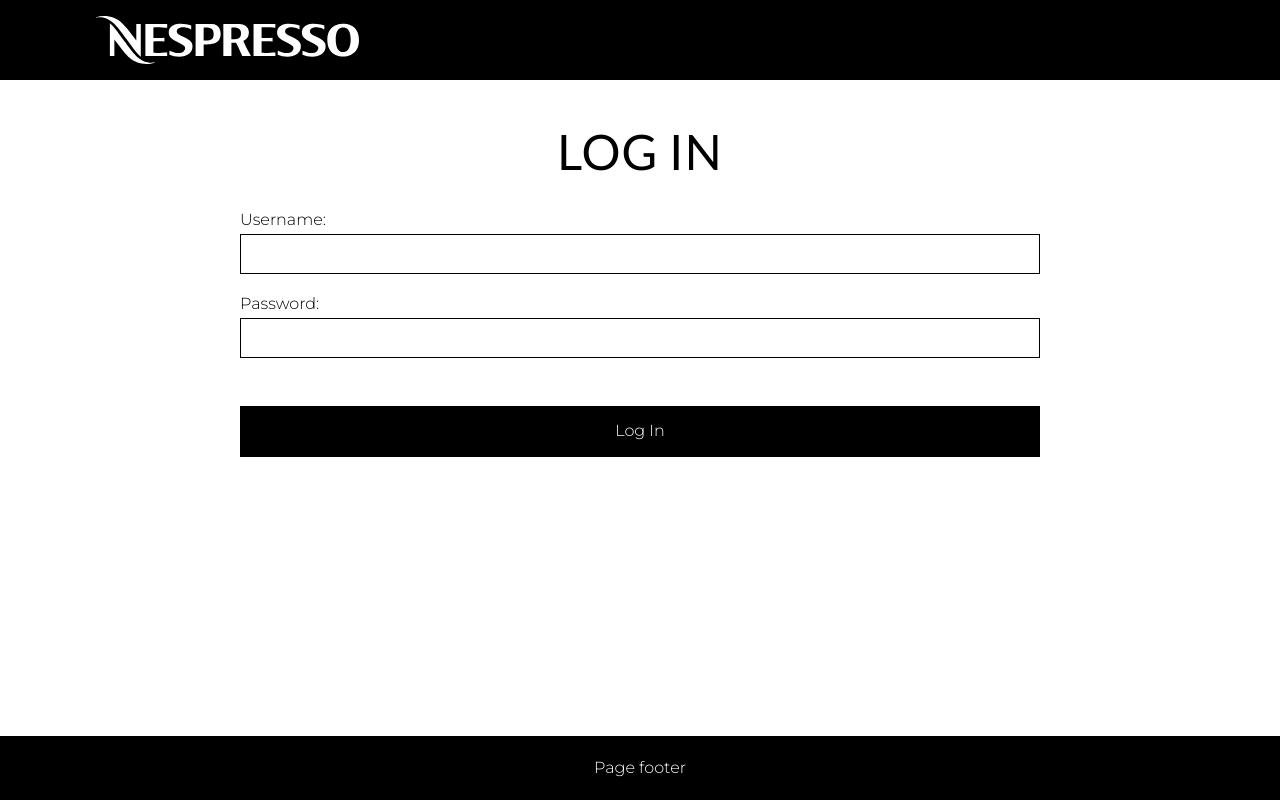
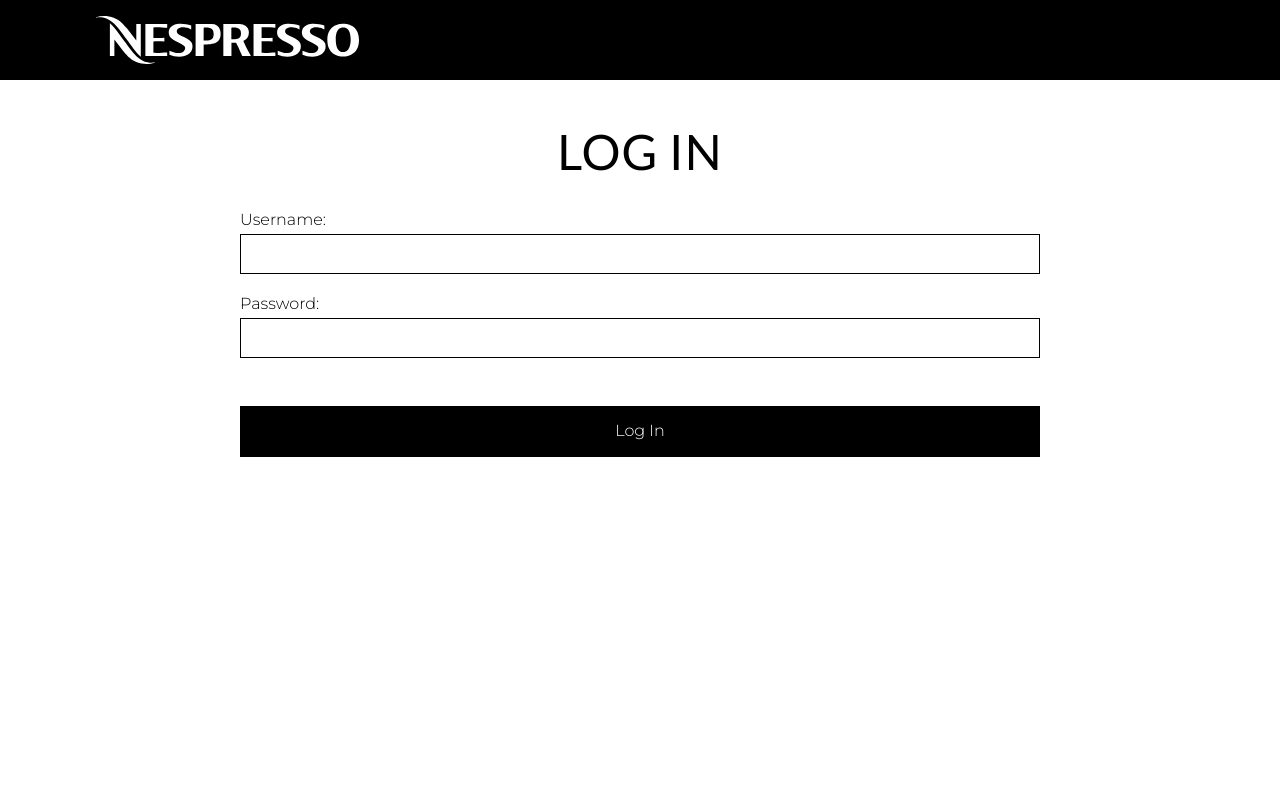
Before and after one commit to uriiisegura/nespresso-collection, a React (Create React App) app: page /#/login in a window 1280 px wide. Built offline with nearby package versions, Linux system fonts and the light colour scheme.

Commit message:
Minnor changes + Remove Footer

```diff
--- a/src/components/Footer.js
+++ b/src/components/Footer.js
@@ -4,9 +4,6 @@ class Footer extends Component {
 	render() {
 		return (<>
 			<footer className="page-footer">
-				<p>
-					Page footer
-				</p>
 			</footer>
 		</>);
 	}
--- a/src/css/main.css
+++ b/src/css/main.css
@@ -83,7 +83,7 @@ html {
 	--fixed-width: 600px;
 	--overlay: rgba(0, 0, 0, 0.4);
 	--navbar-height: 5rem;
-	--footer-height: 4rem;
+	--footer-height: 0rem;
 	--page-width: 85vw;
 	--mobile-width: 95vw;
 
@@ -811,9 +811,6 @@ span.intensity {
 	font-family: 'Kaushan Script';
 	font-size: 500%;
 }
-.capsule-name h1.decaffeinato {
-	color: var(--red-dark);
-}
 
 .capsule-name h2 {
 	font-family: 'Kanit';
@@ -1054,11 +1051,18 @@ Capsule List
 	width: fit-content;
 	padding: 0 0.5rem;
 }
+
 .edition div {
 	margin-right: auto;
-	background-color: var(--gold);
 	color: var(--white);
 }
+.edition .limited-edition {
+	background-color: var(--gold);
+}
+.edition .decaffeinato {
+	background-color: var(--red-dark);
+}
+
 .sizes div {
 	margin-left: auto;
 	background-color: var(--grey-200);
--- a/src/pages/Capsule.js
+++ b/src/pages/Capsule.js
@@ -57,10 +57,8 @@ class Capsule extends Component {
 				</article>
 			</section>
 			<section className="capsule-name">
-				<h1 className={capsule.decaffeinato ? "decaffeinato" : ""}>{capsule.name}</h1>
-				{capsule.limited ?
-					<h2  className={capsule.decaffeinato ? "decaffeinato" : ""}>LIMITED EDITION {capsule.limited}</h2>
-				: <></>}
+				<h1>{capsule.name}</h1>
+				{capsule.limited ? <h2>LIMITED EDITION {capsule.limited}</h2> : <></>}
 			</section>
 			<section>
 				<div className="details">
```
